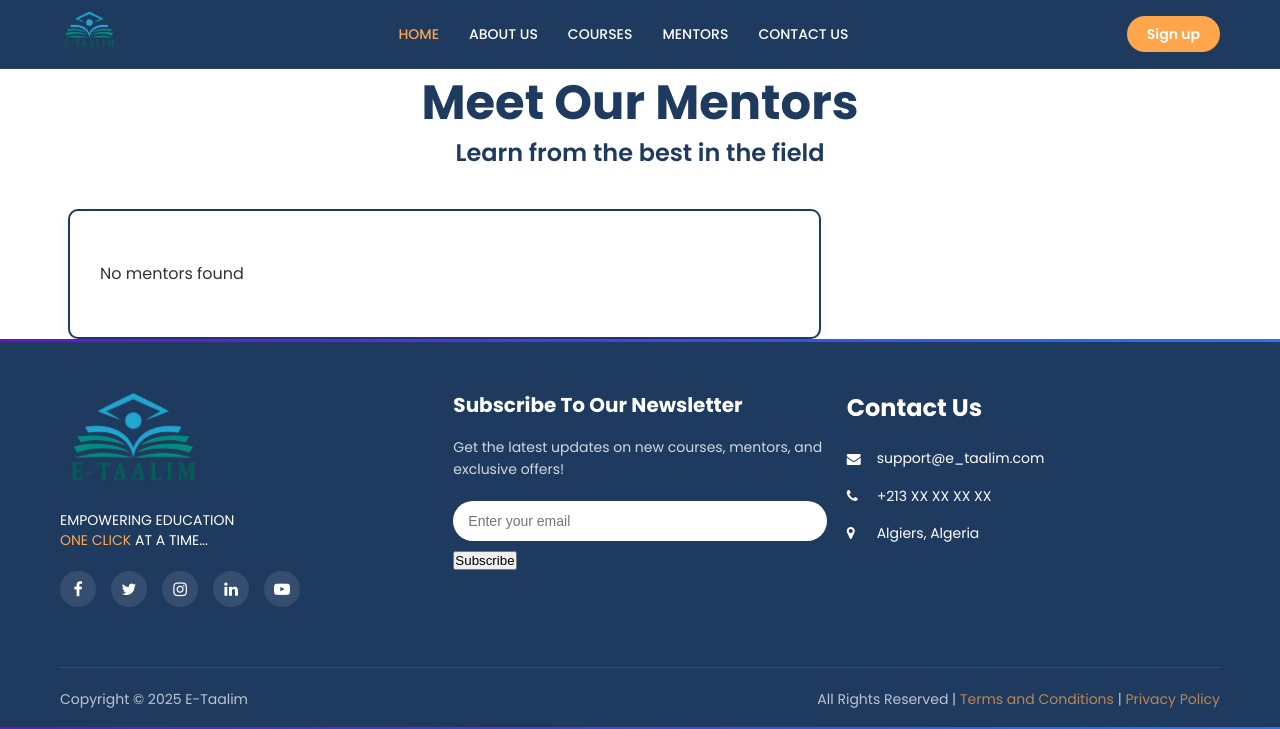
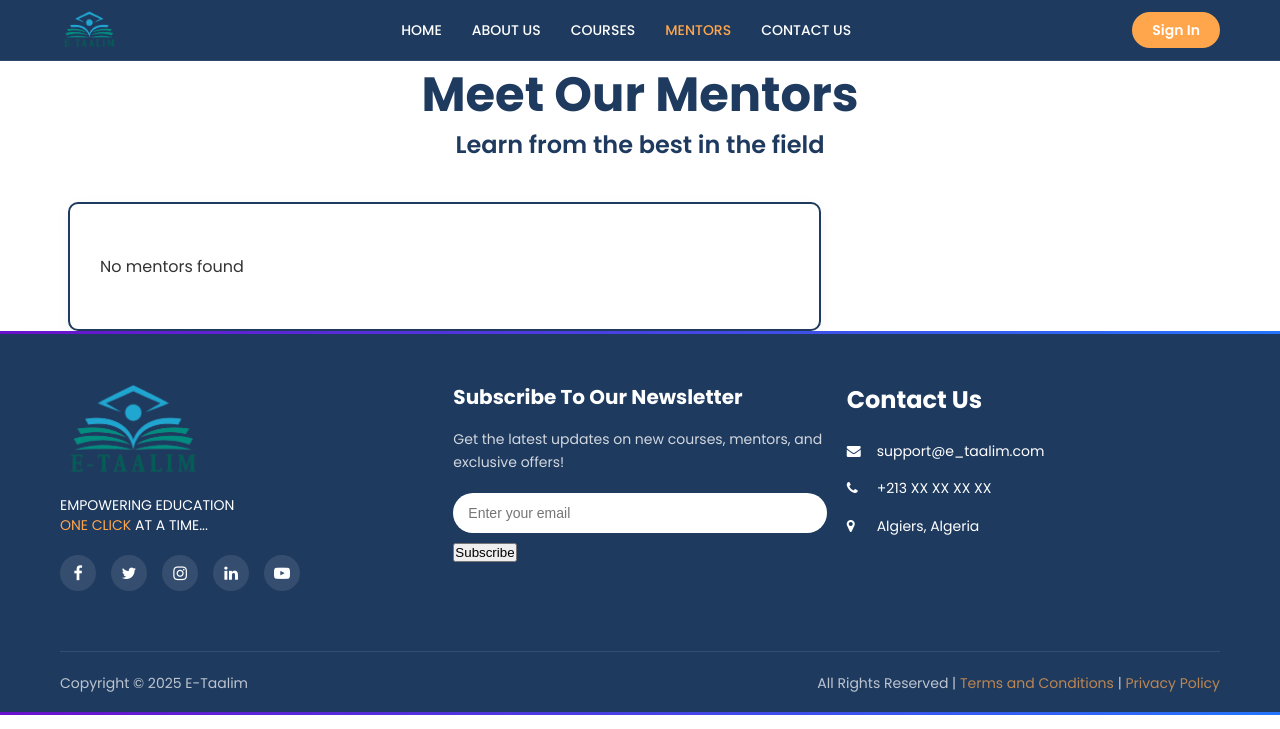
Before and after one commit to manarghr/e-learning-plat, a PHP site: page /mentor.php in a window 1280 px wide. Shown: the top 729 px of the page. Run offline with PHP 8.4, Linux system fonts and the light colour scheme; data that the repository does not hold is empty.

Commit message:
switching static navbar with header.php

```diff
--- a/courses.php
+++ b/courses.php
@@ -1,4 +1,6 @@
 <?php
+include 'header.php';
+
 // Database connection parameters
 $servername = "localhost";
 $username = "root";
@@ -87,7 +89,7 @@ $total_pages = ceil($total_courses / $courses_per_page);
     <link rel="stylesheet" href="https://cdnjs.cloudflare.com/ajax/libs/font-awesome/4.7.0/css/font-awesome.min.css">
 </head>
 <body>
-    <!-- Navigation Bar -->
+    <!-- Navigation Bar
     <header>
         <div class="container">
             <div class="logo">
@@ -106,7 +108,7 @@ $total_pages = ceil($total_courses / $courses_per_page);
                 <a href="signup.html" class="btn btn-primary">Sign In</a>
             </div>
         </div>
-    </header>
+    </header> -->
 
     <!-- Courses Hero Section -->
     <section class="courses-hero">
--- a/header.php
+++ b/header.php
@@ -12,11 +12,11 @@ $user_name = $logged_in ? $_SESSION['user_name'] : '';
         </div>
         <nav>
             <ul class="nav-links">
-                <li><a href="index.html" <?php echo (basename($_SERVER['PHP_SELF']) == 'index.html' || basename($_SERVER['PHP_SELF']) == 'index.php') ? 'class="active"' : ''; ?>>HOME</a></li>
-                <li><a href="About-us.html" <?php echo (basename($_SERVER['PHP_SELF']) == 'About-us.html') ? 'class="active"' : ''; ?>>ABOUT US</a></li>
+                <li><a href="index.php" <?php echo (basename($_SERVER['PHP_SELF']) == 'index.html' || basename($_SERVER['PHP_SELF']) == 'index.php') ? 'class="active"' : ''; ?>>HOME</a></li>
+                <li><a href="About-us.php" <?php echo (basename($_SERVER['PHP_SELF']) == 'About-us.html') ? 'class="active"' : ''; ?>>ABOUT US</a></li>
                 <li><a href="courses.php" <?php echo (basename($_SERVER['PHP_SELF']) == 'courses.php') ? 'class="active"' : ''; ?>>COURSES</a></li>
                 <li><a href="mentor.php" <?php echo (basename($_SERVER['PHP_SELF']) == 'mentor.php') ? 'class="active"' : ''; ?>>MENTORS</a></li>
-                <li><a href="contact-us.html" <?php echo (basename($_SERVER['PHP_SELF']) == 'contact-us.html') ? 'class="active"' : ''; ?>>CONTACT US</a></li>
+                <li><a href="contact-us.php" <?php echo (basename($_SERVER['PHP_SELF']) == 'contact-us.html') ? 'class="active"' : ''; ?>>CONTACT US</a></li>
             </ul>
         </nav>
         <div class="sign-in">
--- a/mentor.php
+++ b/mentor.php
@@ -1,4 +1,6 @@
 <?php
+include 'header.php';
+
 // Database connection parameters
 $servername = "localhost";
 $username = "root";
@@ -43,7 +45,7 @@ $total_pages = ceil($total_mentors / $mentors_per_page);
     <link rel="stylesheet" href="https://cdnjs.cloudflare.com/ajax/libs/font-awesome/4.7.0/css/font-awesome.min.css">
 </head>
 <body>
-    <!-- Navigation Bar -->
+    <!-- Navigation Bar
     <header>
         <div class="container">
             <div class="logo">
@@ -62,7 +64,7 @@ $total_pages = ceil($total_mentors / $mentors_per_page);
                 <a href="signup.html" class="btn btn-primary">Sign up</a>
             </div>
         </div>
-    </header>
+    </header>  -->
 
     <div class="hero-text">
         <h1>Meet Our Mentors</h1>
```
Also changed, not shown: About-us.php (renamed from About-us.html, +6 -2 lines), contact-us.php (renamed from contact-us.html, +6 -2 lines).
